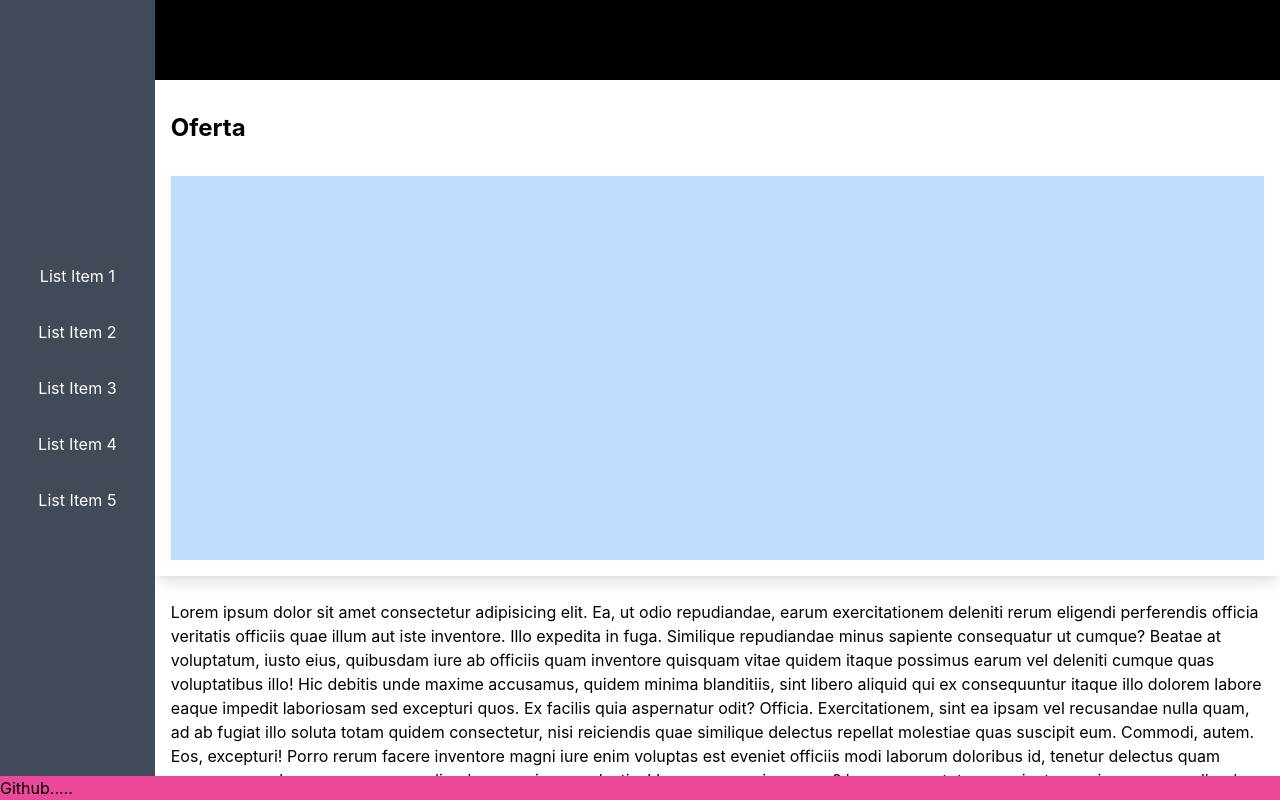
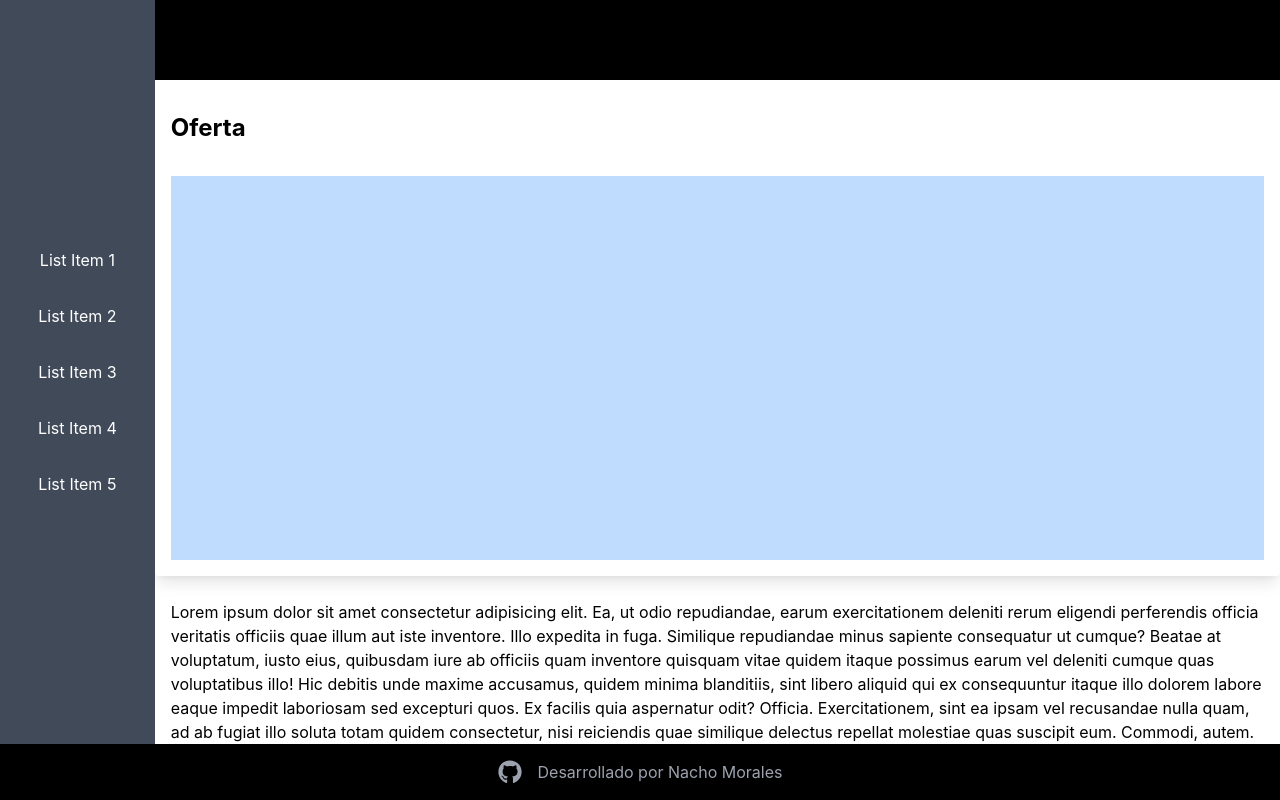
Before and after one commit to ijmorales/oferta-fce, a Next.js app: page /oferta in a window 1280 px wide. Built offline with nearby package versions, Linux system fonts and the light colour scheme.

Commit message:
Enlace al repositorio y estilos para el footer

```diff
--- a/pages/components/Footer.js
+++ b/pages/components/Footer.js
@@ -1,11 +1,22 @@
 import React from 'react'
+import { FaGithub } from 'react-icons/fa'
 
 const Footer = () => {
   return (
     <>
-      <div className="bg-pink-500 h-full">
-        Github.....
-      </div>
+      <a
+        href="https://github.com/ijmorales/oferta-fce"
+        className="flex justify-center align-middle p-4"
+        rel="external"
+        target="_blank"
+      >
+        <span className="mr-4 flex align-center">
+          <FaGithub className="h-6 w-6"/>
+        </span>
+        <p>
+          Desarrollado por Nacho Morales
+        </p>
+      </a>
     </>
   )
 }
--- a/pages/oferta.js
+++ b/pages/oferta.js
@@ -98,7 +98,7 @@ const Oferta = () => {
             </div>
           </div>
         </div>
-        <div className="h-8">
+        <div id="footer-wrapper" className="flex flex-grow justify-center bg-black text-gray-400 hover:text-white">
           <Footer />
         </div>
       </div>
```
